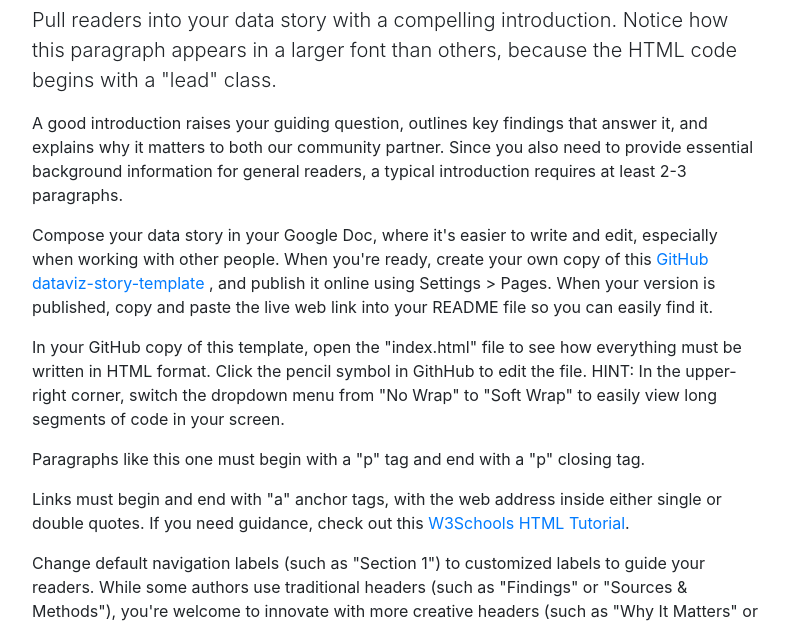
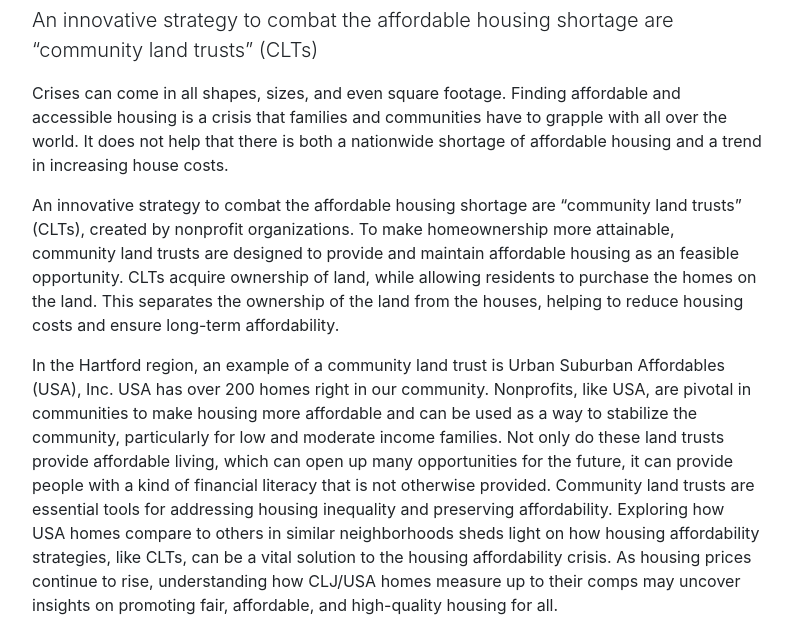
Before and after one commit to emurphy12/Elizabeth-Practice-Quiz, a plain HTML site: page index.html in a window 1280 px wide. Shown: the part 701-1328 px from the top of the page, without its empty margins (243-1035 px from the left). Drawn offline with nearby package versions, Linux system fonts and the light colour scheme.

Commit message:
Update index.html

```diff
--- a/index.html
+++ b/index.html
@@ -68,17 +68,17 @@
 
           <h2>Introduction</h2>
 
-          <p class="lead">Pull readers into your data story with a compelling introduction. Notice how this paragraph appears in a larger font than others, because the HTML code begins with a "lead" class.</p>
+          <p class="lead">An innovative strategy to combat the affordable housing shortage are “community land trusts” (CLTs)</p>
 
-          <p>A good introduction raises your guiding question, outlines key findings that answer it, and explains why it matters to both our community partner. Since you also need to provide essential background information for general readers, a typical introduction requires at least 2-3 paragraphs.</p>
+          <p>Crises can come in all shapes, sizes, and even square footage. Finding affordable and accessible housing is a crisis that families and communities have to grapple with all over the world. It does not help that there is both a nationwide shortage of affordable housing and a trend in increasing house costs.</p>
 
-          <p>Compose your data story in your Google Doc, where it's easier to write and edit, especially when working with other people. When you're ready, create your own copy of this <a href="https://github.com/DataVizForAll/dataviz-story-template">GitHub dataviz-story-template </a>, and publish it online using Settings > Pages. When your version is published, copy and paste the live web link into your README file so you can easily find it.</p>
+          <p>An innovative strategy to combat the affordable housing shortage are “community land trusts” (CLTs), created by nonprofit organizations. To make homeownership more attainable, community land trusts are designed to provide and maintain affordable housing as an feasible opportunity. CLTs acquire ownership of land, while allowing residents to purchase the homes on the land. This separates the ownership of the land from the houses, helping to reduce housing costs and ensure long-term affordability.</p>
 
-          <p>In your GitHub copy of this template, open the "index.html" file to see how everything must be written in HTML format. Click the pencil symbol in GithHub to edit the file. HINT: In the upper-right corner, switch the dropdown menu from "No Wrap" to "Soft Wrap" to easily view long segments of code in your screen.</p>
+          <p> In the Hartford region, an example of a community land trust is Urban Suburban Affordables (USA), Inc. USA has over 200 homes right in our community. Nonprofits, like USA, are pivotal in communities to make housing more affordable and can be used as a way to stabilize the community, particularly for low and moderate income families. Not only do these land trusts provide affordable living, which can open up many opportunities for the future, it can provide people with a kind of financial literacy that is not otherwise provided. Community land trusts are essential tools for addressing housing inequality and preserving affordability. Exploring how USA homes compare to others in similar neighborhoods sheds light on how housing affordability strategies, like CLTs, can be a vital solution to the housing affordability crisis. As housing prices continue to rise, understanding how CLJ/USA homes measure up to their comps may uncover insights on promoting fair, affordable, and high-quality housing for all.</p>
 
-          <p>Paragraphs like this one must begin with a "p" tag and end with a "p" closing tag.</p>
+          <p>Is the USA program working as designed? How do our homes compare to similar neighborhoods or blocks? To answer this question, we investigated how a sample of USA homes measures up to comparable homes, or comps, in southwest Hartford, census tract 5048. Within the census tract 5048, there were three roads that contained multiple USA homes. Those three roads were Hillside Avenue, Linnmoore Street, and Roger Street. We primarily focused on the USA homes on those streets and comparable properties that were surrounding the USA properties. Comparable properties are usually located within the same neighborhood or nearby area with similar market conditions, have similar square footage, lot size, and number of bedrooms and bathrooms. Through comparing similar properties, one can measure pricing, valuation, negotiation, and market analysis, being an essential tool for people involved in real estate.</p>
 
-          <p>Links must begin and end with "a" anchor tags, with the web address inside either single or double quotes. If you need guidance, check out this <a href='https://www.w3schools.com/html/html_basic.asp'>W3Schools HTML Tutorial</a>.
+          <p>We got our infomation about The Center for Leadership and Justice on their <a href='https://cljct.org/?utm_medium=referral&utm_source=idealist'>website</a>.
 
           <p>Change default navigation labels (such as "Section 1") to customized labels to guide your readers. While some authors use traditional headers (such as "Findings" or "Sources & Methods"), you're welcome to innovate with more creative headers (such as "Why It Matters" or "How We Made This"). Be sure to EDIT names in TWO locations in the template: the Navigation Container (around lines 30-50) and the corresponding Sections labels further below. EDIT only the reader-friendly labels, and do not change the underlying code.</p>
 
```
